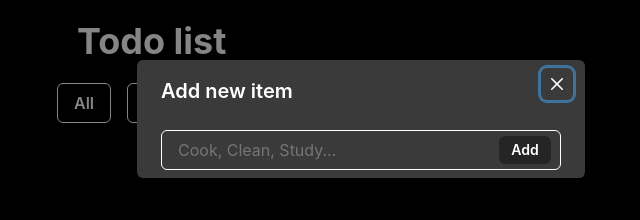
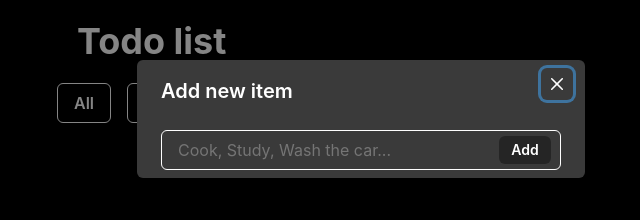
Before and after one commit to pablodamianberdun/todo-list, a React (Create React App) app: page / in a window 1280 px wide. Both pictures are taken after a click on the element 640 px from the left and 730 px from the top of the page. Shown: the top 220 px of the page, without its empty margins (279-919 px from the left). Built offline with nearby package versions, Linux system fonts and the light colour scheme.

Commit message:
Fixed form. Added submit event

```diff
--- a/src/components/NewItemModal.jsx
+++ b/src/components/NewItemModal.jsx
@@ -32,7 +32,8 @@ const NewItemModal = ({ isOpen, onClose }) => {
         });
     };
 
-    const handleClick = (e) => {
+    const handleSubmit = (e) => {
+        e.preventDefault();
         if (newItem.name.trim() === "") {
             setError(true);
             return;
@@ -54,9 +55,10 @@ const NewItemModal = ({ isOpen, onClose }) => {
                 <ModalHeader>Add new item</ModalHeader>
                 <ModalCloseButton />
                 <ModalBody>
+                    <form onSubmit={handleSubmit}>
                         <InputGroup>
                             <Input
-                            placeholder="Cook, Clean, Study..."
+                                placeholder="Cook, Study, Wash the car..."
                                 onChange={handleChange}
                                 isInvalid={error}
                                 value={newItem.name}
@@ -66,12 +68,13 @@ const NewItemModal = ({ isOpen, onClose }) => {
                                     h="1.75rem"
                                     size="sm"
                                     colorScheme="blackAlpha"
-                                onClick={handleClick}
+                                    type="submit"
                                 >
                                     Add
                                 </Button>
                             </InputRightElement>
                         </InputGroup>
+                    </form>
                 </ModalBody>
             </ModalContent>
         </Modal>
```
Lines whose indentation alone changed are shown as unchanged.
